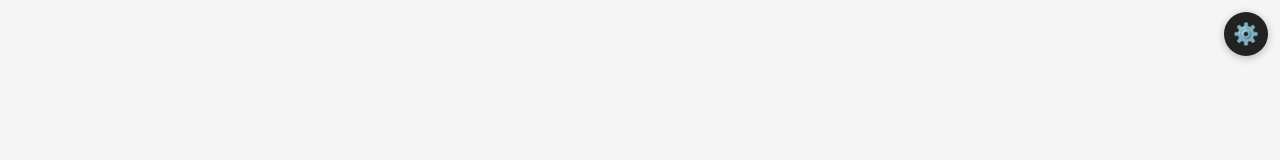
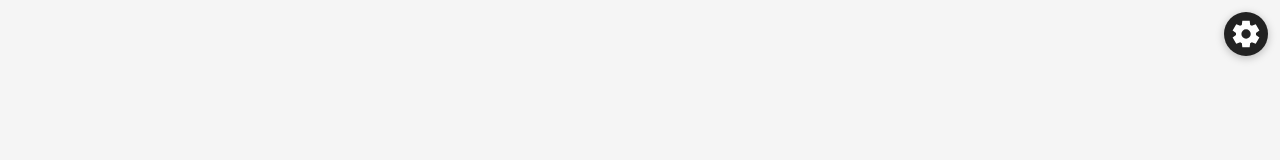
Before and after one commit to Eliezer516/bujo-dungeon, a React (Vite) app: page / in a window 1280 px wide. Shown: the top 160 px of the page. Built offline with nearby package versions, Linux system fonts and the light colour scheme.

Commit message:
feat: replace settings button with SVG icon for improved visuals

```diff
--- a/src/App.jsx
+++ b/src/App.jsx
@@ -336,7 +336,17 @@ function App() {
         onClick={() => setConfigOpen(true)}
         aria-label="Configuración"
       >
-        ⚙️
+        <svg
+          xmlns="http://www.w3.org/2000/svg"
+          width="32"
+          height="32"
+          viewBox="0 0 24 24"
+        >
+          <path
+            fill="currentColor"
+            d="m9.25 22l-.4-3.2q-.325-.125-.612-.3t-.563-.375L4.7 19.375l-2.75-4.75l2.575-1.95Q4.5 12.5 4.5 12.338v-.675q0-.163.025-.338L1.95 9.375l2.75-4.75l2.975 1.25q.275-.2.575-.375t.6-.3l.4-3.2h5.5l.4 3.2q.325.125.613.3t.562.375l2.975-1.25l2.75 4.75l-2.575 1.95q.025.175.025.338v.674q0 .163-.05.338l2.575 1.95l-2.75 4.75l-2.95-1.25q-.275.2-.575.375t-.6.3l-.4 3.2zm2.8-6.5q1.45 0 2.475-1.025T15.55 12t-1.025-2.475T12.05 8.5q-1.475 0-2.488 1.025T8.55 12t1.013 2.475T12.05 15.5"
+          />
+        </svg>
       </button>
 
       {configOpen && (
```
